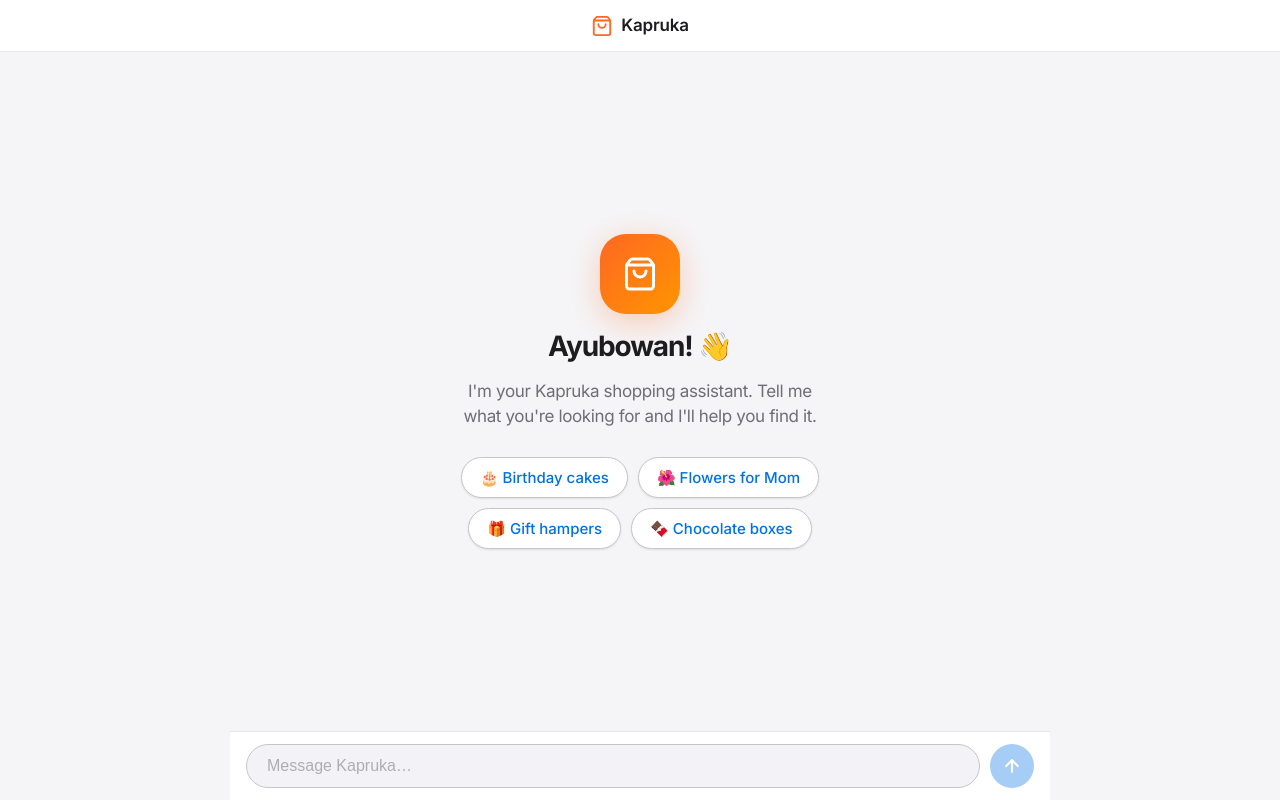
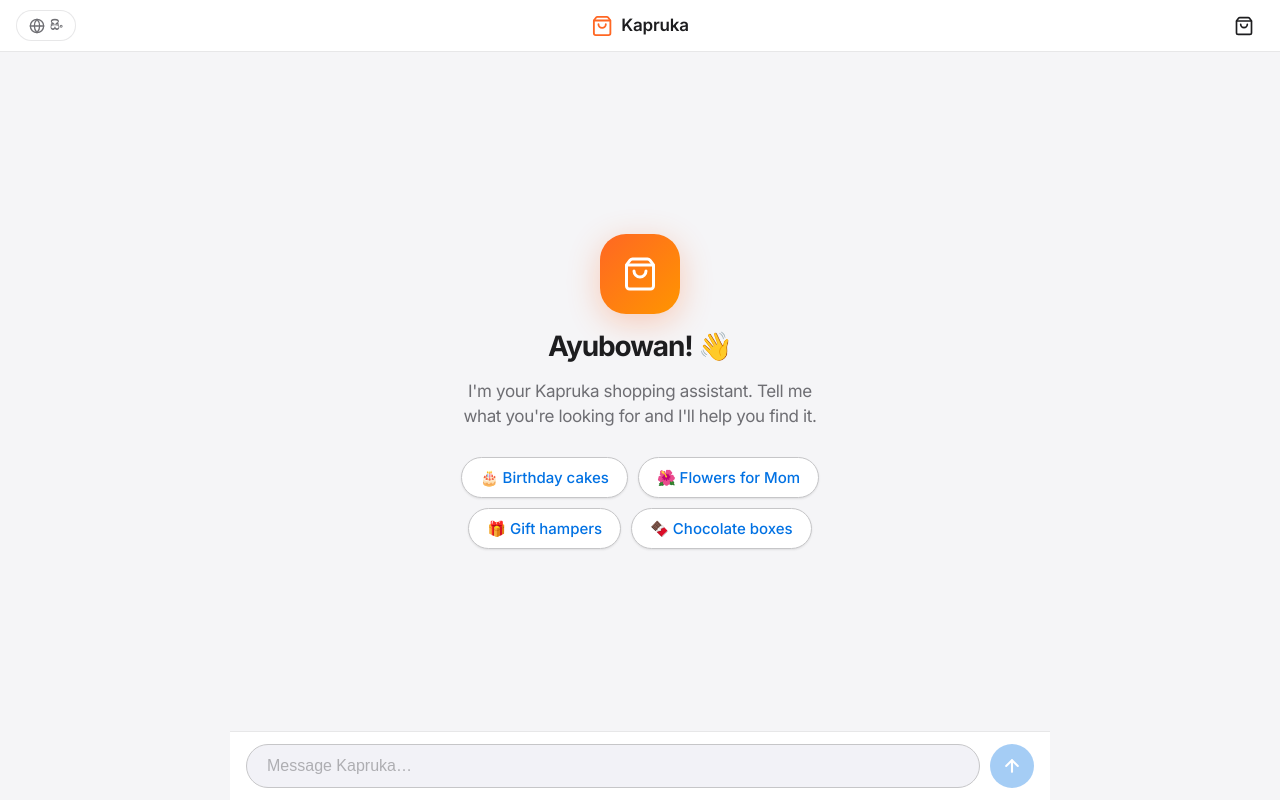
Before and after one commit to chamika-u/kapruka1, a Next.js app: page / in a window 1280 px wide. Built offline with nearby package versions, Linux system fonts and the light colour scheme.

Commit message:
feat: implement interactive chat interface with Kapruka product carousel and cart integration

```diff
--- a/src/app/page.module.css
+++ b/src/app/page.module.css
@@ -12,17 +12,28 @@
 
 /* ── Navigation Bar (Apple-style top bar) ── */
 .header {
-  padding: 0 24px;
+  padding: 0 16px;
   height: 52px;
   display: flex;
   align-items: center;
-  justify-content: center;
+  justify-content: space-between;
   position: relative;
   border-bottom: 0.5px solid var(--separator);
   background: var(--material-thick);
   backdrop-filter: saturate(180%) blur(20px);
   -webkit-backdrop-filter: saturate(180%) blur(20px);
   z-index: 10;
+}
+
+.headerLeft,
+.headerRight {
+  display: flex;
+  align-items: center;
+  min-width: 72px;
+}
+
+.headerRight {
+  justify-content: flex-end;
 }
 
 .logo {
@@ -33,10 +44,71 @@
   align-items: center;
   gap: 8px;
   letter-spacing: -0.01em;
+  position: absolute;
+  left: 50%;
+  transform: translateX(-50%);
 }
 
 .logoIcon {
   color: var(--accent);
+}
+
+/* ── Language Toggle ── */
+.langToggle {
+  display: flex;
+  align-items: center;
+  gap: 5px;
+  padding: 6px 12px;
+  border-radius: var(--radius-full);
+  font-size: 13px;
+  font-weight: 600;
+  color: var(--label-secondary);
+  transition: all var(--duration-fast) var(--ease-apple);
+  border: 0.5px solid var(--separator);
+  background: var(--bg-primary);
+}
+
+.langToggle:hover {
+  background: var(--tint);
+  color: white;
+  border-color: var(--tint);
+}
+
+/* ── Cart Button ── */
+.cartButton {
+  position: relative;
+  width: 40px;
+  height: 40px;
+  border-radius: 50%;
+  display: flex;
+  align-items: center;
+  justify-content: center;
+  color: var(--label-primary);
+  transition: all var(--duration-fast) var(--ease-apple);
+}
+
+.cartButton:hover {
+  background: var(--bg-grouped);
+}
+
+.cartBadge {
+  position: absolute;
+  top: 2px;
+  right: 0px;
+  min-width: 18px;
+  height: 18px;
+  background: var(--accent);
+  color: white;
+  font-size: 11px;
+  font-weight: 700;
+  border-radius: var(--radius-full);
+  display: flex;
+  align-items: center;
+  justify-content: center;
+  padding: 0 4px;
+  line-height: 1;
+  animation: popIn var(--duration-fast) var(--spring) forwards;
+  box-shadow: 0 1px 4px rgba(255, 103, 35, 0.4);
 }
 
 /* ── Chat Messages Area ── */
@@ -315,4 +387,12 @@
   .welcomeSubtitle {
     font-size: 15px;
   }
+
+  .langToggle span {
+    display: none;
+  }
+
+  .langToggle {
+    padding: 6px 8px;
+  }
 }
--- a/src/app/page.tsx
+++ b/src/app/page.tsx
@@ -2,8 +2,11 @@
 
 import { useChat } from "@ai-sdk/react";
 import { useState, useEffect, useRef, FormEvent } from "react";
-import { ArrowUp, ShoppingBag } from "lucide-react";
+import { ArrowUp, ShoppingBag, Globe } from "lucide-react";
 import { ProductCarousel } from "@/components/ProductCard";
+import { CartDrawer } from "@/components/CartDrawer";
+import { useCart, CartItem } from "@/lib/CartContext";
+import { useI18n } from "@/lib/i18n";
 import styles from "./page.module.css";
 
 // Helper to safely extract products from a tool result (parses Kapruka Markdown)
@@ -53,19 +56,27 @@
   return null;
 };
 
-const SUGGESTIONS = [
-  "🎂 Birthday cakes",
-  "🌺 Flowers for Mom",
-  "🎁 Gift hampers",
-  "🍫 Chocolate boxes",
-];
-
 export default function Chat() {
   const { messages, sendMessage, status } = useChat();
   const [input, setInput] = useState("");
   const chatContainerRef = useRef<HTMLDivElement>(null);
+  const [cartOpen, setCartOpen] = useState(false);
+  const { cartCount, cart } = useCart();
+  const { t, locale, setLocale } = useI18n();
 
   const isLoading = status === "streaming" || status === "submitted";
+
+  const SUGGESTIONS = [
+    t("suggestions.cakes"),
+    t("suggestions.flowers"),
+    t("suggestions.gifts"),
+    t("suggestions.chocolate"),
+  ];
+
+  // Set data-locale on body for CSS font switching
+  useEffect(() => {
+    document.body.setAttribute("data-locale", locale);
+  }, [locale]);
 
   // Auto-scroll to bottom
   useEffect(() => {
@@ -86,13 +97,48 @@
     sendMessage({ text });
   };
 
+  const handleCheckout = (items: CartItem[]) => {
+    // Serialize cart items and send to AI for checkout
+    const itemsSummary = items.map((item) => {
+      let desc = `- ${item.name} (ID: ${item.id}), Qty: ${item.quantity}, Price: LKR ${item.price}`;
+      if (item.giftMessage) desc += `, Gift Message: "${item.giftMessage}"`;
+      if (item.deliveryDate) desc += `, Delivery Date: ${item.deliveryDate}`;
+      return desc;
+    }).join("\n");
+
+    const checkoutMsg = `Please help me checkout with these items:\n${itemsSummary}\n\nPlease create a cart and generate a guest checkout link for me.`;
+    sendMessage({ text: checkoutMsg });
+  };
+
+  const toggleLocale = () => {
+    setLocale(locale === "en" ? "si" : "en");
+  };
+
   return (
     <main className={styles.main}>
       {/* ── Apple-style Navigation Bar ── */}
       <header className={styles.header}>
+        <div className={styles.headerLeft}>
+          <button className={styles.langToggle} onClick={toggleLocale} aria-label="Toggle language">
+            <Globe size={16} />
+            <span>{t("header.langSwitch")}</span>
+          </button>
+        </div>
         <div className={styles.logo}>
           <ShoppingBag size={22} className={styles.logoIcon} />
-          <span>Kapruka</span>
+          <span>{t("header.brand")}</span>
+        </div>
+        <div className={styles.headerRight}>
+          <button
+            className={styles.cartButton}
+            onClick={() => setCartOpen(true)}
+            aria-label="Open cart"
+          >
+            <ShoppingBag size={20} />
+            {cartCount > 0 && (
+              <span className={styles.cartBadge}>{cartCount}</span>
+            )}
+          </button>
         </div>
       </header>
 
@@ -104,10 +150,10 @@
               <ShoppingBag size={36} />
             </div>
             <h1 className={styles.welcomeTitle}>
-              Ayubowan! 👋
+              {t("welcome.title")}
             </h1>
             <p className={styles.welcomeSubtitle}>
-              I&apos;m your Kapruka shopping assistant. Tell me what you&apos;re looking for and I&apos;ll help you find it.
+              {t("welcome.subtitle")}
             </p>
             <div className={styles.suggestionsGrid}>
               {SUGGESTIONS.map((s) => (
@@ -190,7 +236,7 @@
           <input
             className={styles.inputField}
             value={input}
-            placeholder="Message Kapruka…"
+            placeholder={t("input.placeholder")}
             onChange={(e) => setInput(e.target.value)}
             disabled={isLoading}
           />
@@ -204,6 +250,13 @@
           <ArrowUp size={20} strokeWidth={2.5} />
         </button>
       </form>
+
+      {/* ── Cart Drawer ── */}
+      <CartDrawer
+        isOpen={cartOpen}
+        onClose={() => setCartOpen(false)}
+        onCheckout={handleCheckout}
+      />
     </main>
   );
 }
```
